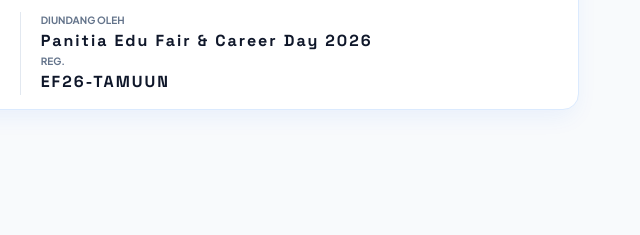
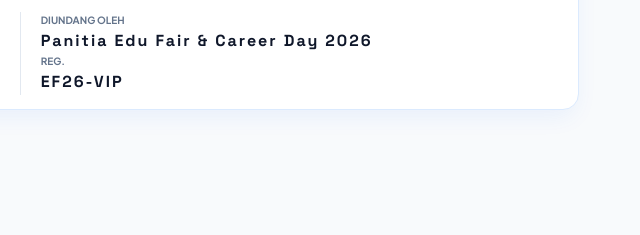
Before and after one commit to faridathaillah0101-cell/ProjekLatihan-, a plain HTML site: page index.html in a window 1280 px wide. Shown: the part 794-1029 px from the top of the page, 471-1111 px from the left. Drawn offline with Linux system fonts and the light colour scheme.

Commit message:
Add files via upload

```diff
--- a/script.js
+++ b/script.js
@@ -39,8 +39,14 @@ if (guestBadge) {
   guestBadge.textContent = `KATEGORI: ${normalizedCategory.toUpperCase()}`;
 }
 if (registrationCode) {
-  const codeSource = guestName.replace(/[^a-zA-Z0-9]/g, "").toUpperCase();
-  const codePart = codeSource.slice(0, 6) || "GUEST";
+  const registrationGuestName = (
+    params.get("to") ||
+    params.get("nama") ||
+    ""
+  ).trim();
+  const codePart = registrationGuestName
+    ? registrationGuestName.toUpperCase()
+    : "VIP";
   registrationCode.textContent = `EF26-${codePart}`;
 }
 if (senderNameElement) {
--- a/style.css
+++ b/style.css
@@ -320,6 +320,7 @@ svg {
   color: var(--ink);
   font-family: "Space Grotesk", sans-serif;
   letter-spacing: 2px;
+  word-break: break-word;
 }
 
 .section {
```
